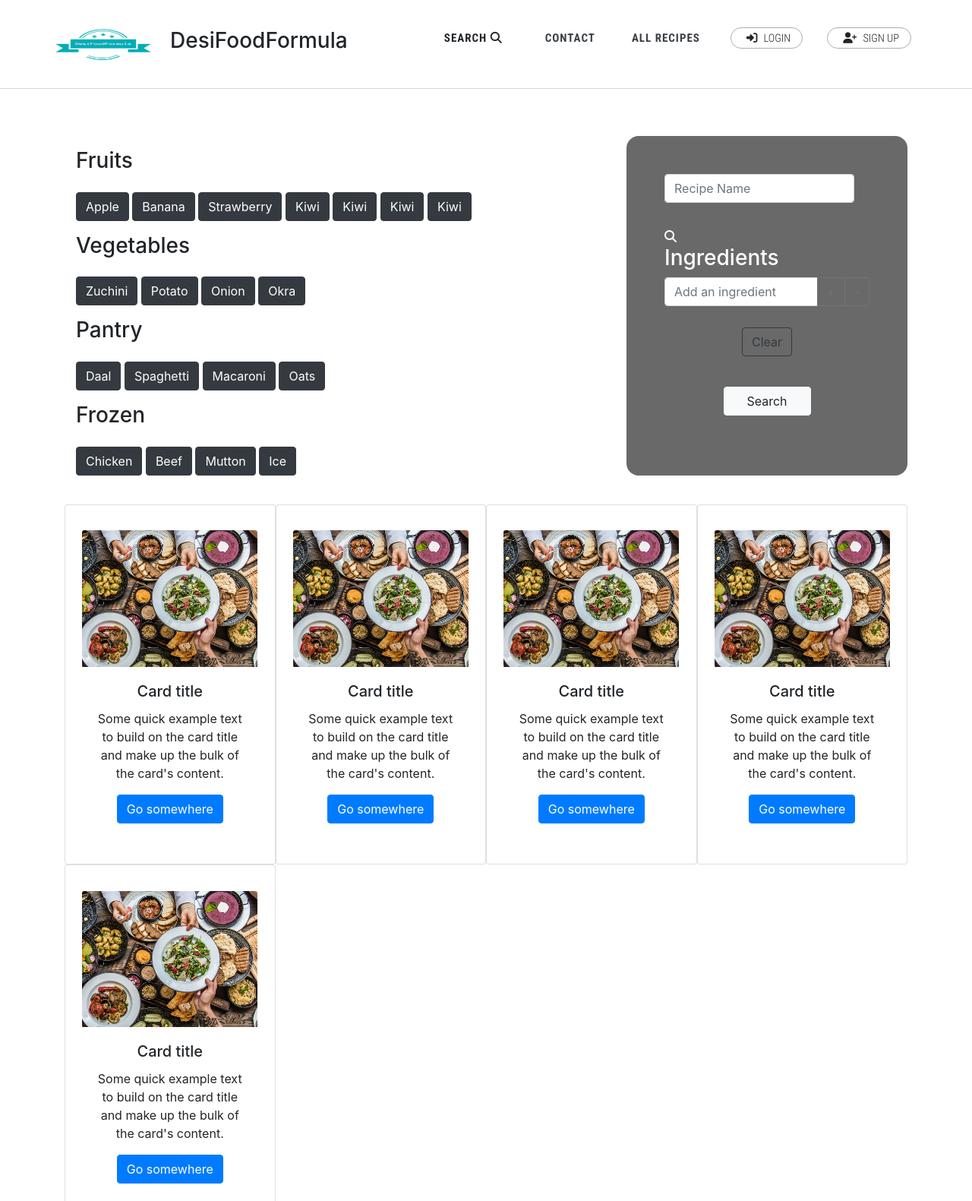
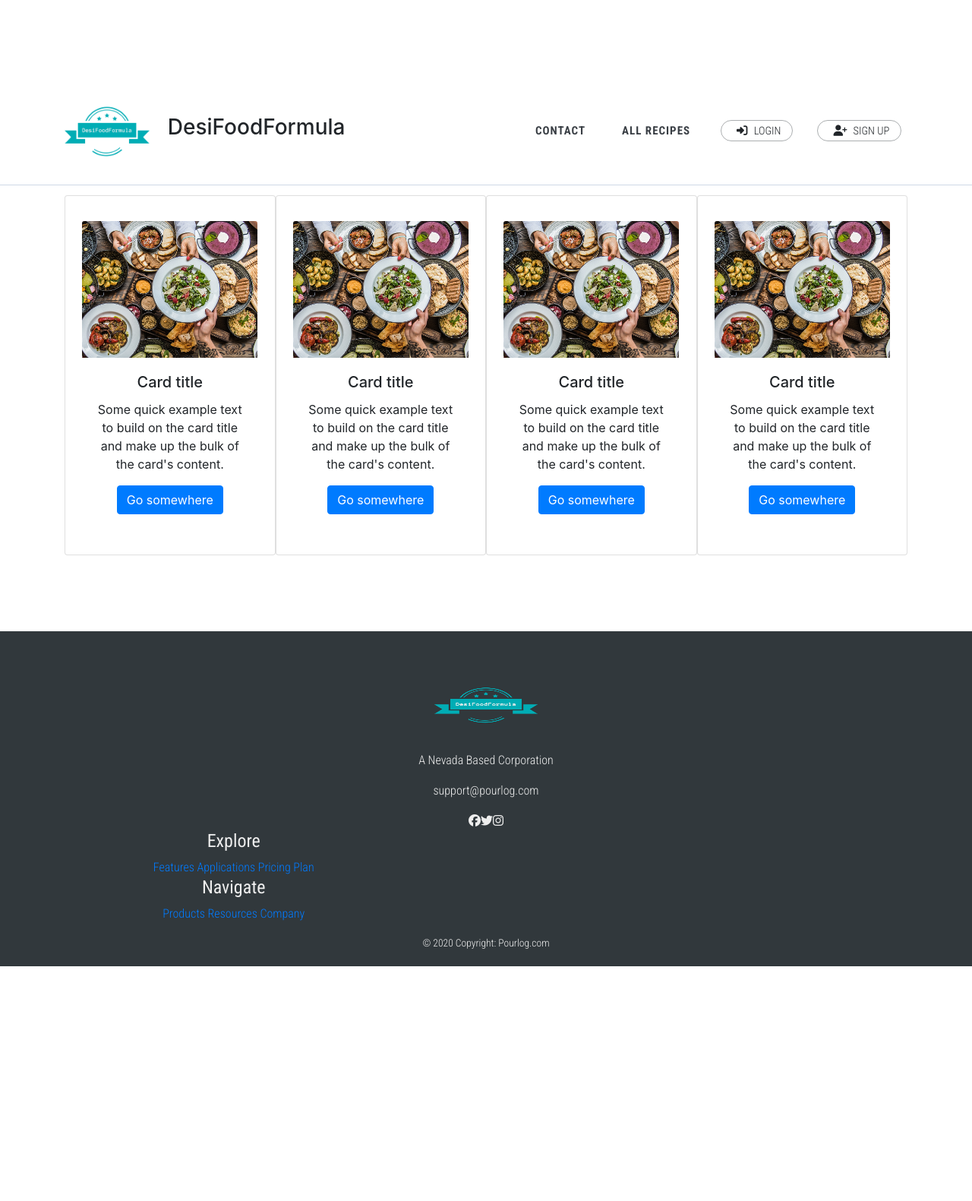
Before and after one commit to msamoeed/DesiFoodFormula, a plain HTML site: page index.html in a window 1280 px wide. Shown: the top 1581 px of the page at 76% size. After the commit the page ends 1272 px from the top, so only its background shows below. Drawn offline with nearby package versions, Linux system fonts and the light colour scheme.

Commit message:
new changes
image added to recipeadd.html

```diff
--- a/index.html
+++ b/index.html
@@ -13,16 +13,6 @@
   <!-- Bootstrap CSS -->
   <link rel="stylesheet" href="https://stackpath.bootstrapcdn.com/bootstrap/4.5.0/css/bootstrap.min.css"
     integrity="sha384-9aIt2nRpC12Uk9gS9baDl411NQApFmC26EwAOH8WgZl5MYYxFfc+NcPb1dKGj7Sk" crossorigin="anonymous">
-  <!-- Bootstrap -->
-  <script src="https://code.jquery.com/jquery-3.2.1.slim.min.js"
-    integrity="sha384-KJ3o2DKtIkvYIK3UENzmM7KCkRr/rE9/Qpg6aAZGJwFDMVNA/GpGFF93hXpG5KkN"
-    crossorigin="anonymous"></script>
-  <script src="https://cdnjs.cloudflare.com/ajax/libs/popper.js/1.12.9/umd/popper.min.js"
-    integrity="sha384-ApNbgh9B+Y1QKtv3Rn7W3mgPxhU9K/ScQsAP7hUibX39j7fakFPskvXusvfa0b4Q"
-    crossorigin="anonymous"></script>
-  <script src="https://maxcdn.bootstrapcdn.com/bootstrap/4.0.0/js/bootstrap.min.js"
-    integrity="sha384-JZR6Spejh4U02d8jOt6vLEHfe/JQGiRRSQQxSfFWpi1MquVdAyjUar5+76PVCmYl"
-    crossorigin="anonymous"></script>
   <!-- Custom CSS (styles.css) -->
   <link rel="stylesheet" href="styles.css">
   <!-- AOS Library CSS -->
@@ -36,7 +26,7 @@
 <body>
 
   <!-- Navbar -->
-  <nav class="navbar navbar-expand-lg fixed-top navbar-light bg-white">
+  <nav class="navbar navbar-expand-lg navbar-light bg-white">
     <a class="navbar-brand" href="index.html"> <img class="nav-logo" src="images/logo.png" alt="logo" width="50px"> </a>
     <h3> DesiFoodFormula</h3>
     <button class="navbar-toggler" type="button" data-toggle="collapse" data-target="#navbarNav"
@@ -45,14 +35,8 @@
     </button>
     <div class="collapse navbar-collapse" id="navbarNav">
       <ul class="navbar-nav ml-auto">
-
         <li class="nav-item nav-item1">
-          <p class="searching" id="searchRecipe">Search <i class="fas fa-search"></i><span
-              class="sr-only">(current)</span></p>
-        </li>
-
-        <li class="nav-item nav-item1">
-          <a class="nav-link" href="#footer">Contact<span class="sr-only">(current)</span></a>
+          <a class="nav-link" href="">Contact<span class="sr-only">(current)</span></a>
         </li>
 
         <li class="nav-item">
@@ -147,8 +131,7 @@
 
 
                         <div class="text-center form-sm mt-2 log-sign-btn">
-                          <button form="modalLRForm" type="submit" class="btn btn-info" class="btn btn-info">Sign
-                            up</button>
+                          <button form="modalLRForm" type="submit" class="btn btn-info" class="btn btn-info">Sign up</button>
                         </div>
 
                       </div>
@@ -175,140 +158,99 @@
 
 
   <!-- Main Body -->
-  <section class="searchByIngredients">
-    <div class="row">
-      <div class="col-lg-8">
-        <h3 id="category">Fruits</h3>
-        <button type="button" id="ing" class="btn btn-dark ing1">Apple</button>
-        <button type="button" id="ing" class="btn btn-dark ing1">Banana</button>
-        <button type="button" id="ing" class="btn btn-dark ing1">Strawberry</button>
-        <button type="button" id="ing" class="btn btn-dark ing1">Kiwi</button>
-        <button type="button" id="ing" class="btn btn-dark ing1">Kiwi</button>
-        <button type="button" id="ing" class="btn btn-dark ing1">Kiwi</button>
-        <button type="button" id="ing" class="btn btn-dark ing1">Kiwi</button>
-        <h3 id="category">Vegetables</h3>
-        <button type="button" id="ing" class="btn btn-dark ing1">Zuchini</button>
-        <button type="button" id="ing" class="btn btn-dark ing1">Potato</button>
-        <button type="button" id="ing" class="btn btn-dark ing1">Onion</button>
-        <button type="button" id="ing" class="btn btn-dark ing1">Okra</button>
-        <h3 id="category">Pantry</h3>
-        <button type="button" id="ing" class="btn btn-dark ing1">Daal</button>
-        <button type="button" id="ing" class="btn btn-dark ing1">Spaghetti</button>
-        <button type="button" id="ing" class="btn btn-dark ing1">Macaroni</button>
-        <button type="button" id="ing" class="btn btn-dark ing1">Oats</button>
-        <h3 id="category">Frozen</h3>
-        <button type="button" id="ing" class="btn btn-dark ing1">Chicken</button>
-        <button type="button" id="ing" class="btn btn-dark ing1">Beef</button>
-        <button type="button" id="ing" class="btn btn-dark ing1">Mutton</button>
-        <button type="button" id="ing" class="btn btn-dark ing1">Ice</button>
-      </div>
-      <div class="col-lg-4 col-md-6" id="ingredientsAdded">
-        <input type="text" class="form-control" id="searchByName" placeholder="Recipe Name"><i
-          class="fas fa-search" id="searchIcon"></i>
-        <br>
-        <h3>Ingredients</h3>
-        <div class="input-group mb-2" id="smth">
-          <input type="text" class="form-control" placeholder="Add an ingredient"
-              aria-label="Recipient's username" aria-describedby="basic-addon2" id="ingred">
-          <div class="input-group-append">
-              <button class="btn btn-outline-secondary" id="addrecipebutton1" type="button">+ </button>
-              <button class="btn btn-outline-secondary" id="removerecipebutton1" type="button">-</button>
-          </div>
-      </div>
-          <div id="searchIng">
-            <button type="button" id="clear" class="btn btn-outline-dark clear1">Clear</button>
-          </div>
-        <div id="searchIng">
-          <button type="button" id="searchIt" class="btn btn-light">Search</button>
-        </div>
-      </div>
-    </div>
-  </section>
-
   <section class="withoutSearch">
     <div id="recipeCards" class="row">
 
-      <div class="card recipeCard col-lg-3 col-md-4 col-sm-6">
+      <div class="card recipeCard col-lg-3 col-md-4 col-sm-6" style="width: 18rem;">
         <img class="card-img-top" src="images/food.jpg" alt="Card image cap">
         <div class="card-body">
           <h5 class="card-title">Card title</h5>
-          <p class="card-text">Some quick example text to build on the card title and make up the bulk of the card's
-            content.</p>
+          <p class="card-text">Some quick example text to build on the card title and make up the bulk of the card's content.</p>
           <a href="#" class="btn btn-primary">Go somewhere</a>
         </div>
       </div>
 
-      <div class="card recipeCard col-lg-3 col-md-4 col-sm-6">
+      <div class="card recipeCard col-lg-3 col-md-4 col-sm-6" style="width: 18rem;">
         <img class="card-img-top" src="images/food.jpg" alt="Card image cap">
         <div class="card-body">
           <h5 class="card-title">Card title</h5>
-          <p class="card-text">Some quick example text to build on the card title and make up the bulk of the card's
-            content.</p>
+          <p class="card-text">Some quick example text to build on the card title and make up the bulk of the card's content.</p>
           <a href="#" class="btn btn-primary">Go somewhere</a>
         </div>
       </div>
 
-      <div class="card recipeCard col-lg-3 col-md-4 col-sm-6">
+      <div class="card recipeCard col-lg-3 col-md-4 col-sm-6" style="width: 18rem;">
         <img class="card-img-top" src="images/food.jpg" alt="Card image cap">
         <div class="card-body">
           <h5 class="card-title">Card title</h5>
-          <p class="card-text">Some quick example text to build on the card title and make up the bulk of the card's
-            content.</p>
+          <p class="card-text">Some quick example text to build on the card title and make up the bulk of the card's content.</p>
           <a href="#" class="btn btn-primary">Go somewhere</a>
         </div>
       </div>
 
-      <div class="card recipeCard col-lg-3 col-md-4 col-sm-6">
+      <div class="card recipeCard col-lg-3 col-md-4 col-sm-6" style="width: 18rem;">
         <img class="card-img-top" src="images/food.jpg" alt="Card image cap">
         <div class="card-body">
           <h5 class="card-title">Card title</h5>
-          <p class="card-text">Some quick example text to build on the card title and make up the bulk of the card's
-            content.</p>
+          <p class="card-text">Some quick example text to build on the card title and make up the bulk of the card's content.</p>
           <a href="#" class="btn btn-primary">Go somewhere</a>
         </div>
       </div>
 
-      <div class="card recipeCard col-lg-3 col-md-4 col-sm-6">
-        <img class="card-img-top" src="images/food.jpg" alt="Card image cap">
-        <div class="card-body">
-          <h5 class="card-title">Card title</h5>
-          <p class="card-text">Some quick example text to build on the card title and make up the bulk of the card's
-            content.</p>
-          <a href="#" class="btn btn-primary">Go somewhere</a>
-        </div>
-      </div>
     </div>
   </section>
 
-  <!-- Show more button -->
-  <div class="showMore" id="showMore1">
-    <button type="button" class="btn btn-light">Show More <i class="fa fa-chevron-down iconss" aria-hidden="true"></i></button>
-  </div>
+
+
 
   <!--FOOTER -->
   <footer class="white-section" id="footer">
-    <div class="cta container-fluid">
+  <div class="cta container-fluid">
 
       <div class="cta-col-1">
         <img src="images/logo.png" alt="logo image">
         <p>A Nevada Based Corporation</p>
-        <p>support@desiFoodFormula.com</p>
-        <div><i class="fab fa-facebook icons"></i> <i class="fab fa-twitter icons"></i> <i
-            class="fab fa-instagram icons"></i></div>
+        <p>support@pourlog.com</p>
+        <div class="icons"><i class="fab fa-facebook"></i><i class="fab fa-twitter"></i><i class="fab fa-instagram"></i></div>
       </div>
-      <p class="paraInFooter">© 2020 Copyright: desiFoodFormula.com</p>
-    </div>
-  </footer>
+
+      <div class="col-lg-5 cta-column cta-col-3">
+        <div class="cta3-section">
+          <h4 class="sub-heading">Explore</h4>
+          <hr class="blue-hr">
+          <a href="#features">Features</a>
+          <a href="#applications">Applications</a>
+          <a href="#pricing">Pricing Plan</a>
+        </div>
+        <div class="cta3-section">
+          <h4 class="sub-heading">Navigate</h4>
+          <hr class="blue-hr">
+          <a href="products.html">Products</a>
+          <a href="resources.html">Resources</a>
+          <a href="#company">Company</a>
+        </div>
+      </div>
+    <p class="paraInFooter">© 2020 Copyright: Pourlog.com</p>
+  </div>
+</footer>
 
 
 
   <!-- Jquery -->
-  <script src="https://ajax.googleapis.com/ajax/libs/jquery/3.5.1/jquery.min.js"></script>
-  <!-- <script src="https://code.jquery.com/jquery-1.8.0.min.js%22%3E</script> -->
-
+  <script src="https://code.jquery.com/jquery-3.5.1.js" integrity="sha256-QWo7LDvxbWT2tbbQ97B53yJnYU3WhH/C8ycbRAkjPDc="
+    crossorigin="anonymous"></script>
   <!-- Custom JS (index.js) -->
   <script src="index.js" charset="utf-8"></script>
-
+  <!-- Bootstrap JS -->
+  <script src="https://code.jquery.com/jquery-3.5.1.slim.min.js"
+    integrity="sha384-DfXdz2htPH0lsSSs5nCTpuj/zy4C+OGpamoFVy38MVBnE+IbbVYUew+OrCXaRkfj"
+    crossorigin="anonymous"></script>
+  <script src="https://cdn.jsdelivr.net/npm/popper.js@1.16.0/dist/umd/popper.min.js"
+    integrity="sha384-Q6E9RHvbIyZFJoft+2mJbHaEWldlvI9IOYy5n3zV9zzTtmI3UksdQRVvoxMfooAo"
+    crossorigin="anonymous"></script>
+  <script src="https://stackpath.bootstrapcdn.com/bootstrap/4.5.0/js/bootstrap.min.js"
+    integrity="sha384-OgVRvuATP1z7JjHLkuOU7Xw704+h835Lr+6QL9UvYjZE3Ipu6Tp75j7Bh/kR0JKI"
+    crossorigin="anonymous"></script>
   <!-- AOS Library JS -->
   <script src="https://unpkg.com/aos@2.3.1/dist/aos.js"></script>
   <script>
--- a/styles.css
+++ b/styles.css
@@ -12,18 +12,18 @@ html {
 
 /* Navbar section*/
 .navbar {
-  padding: 1% 5%;
+  padding: 0.2% 6%;
   border-bottom: 0.0625rem solid #cfd9e6;
 }
 
 .nav-logo {
-  width: 9rem;
-  height: 5rem;
+  width: 8rem;
+  height: 8rem;
 }
-
-html, body {
-  padding-top: 6%;
-  /* height: 100%; */
+html,
+body {
+  padding-top:50px;
+  height: 100%;
 }
 
 /* body {
```
Also changed, not shown: firebase.js (added, +49 -0 lines), addRecipes.html (line endings or trailing spaces).
